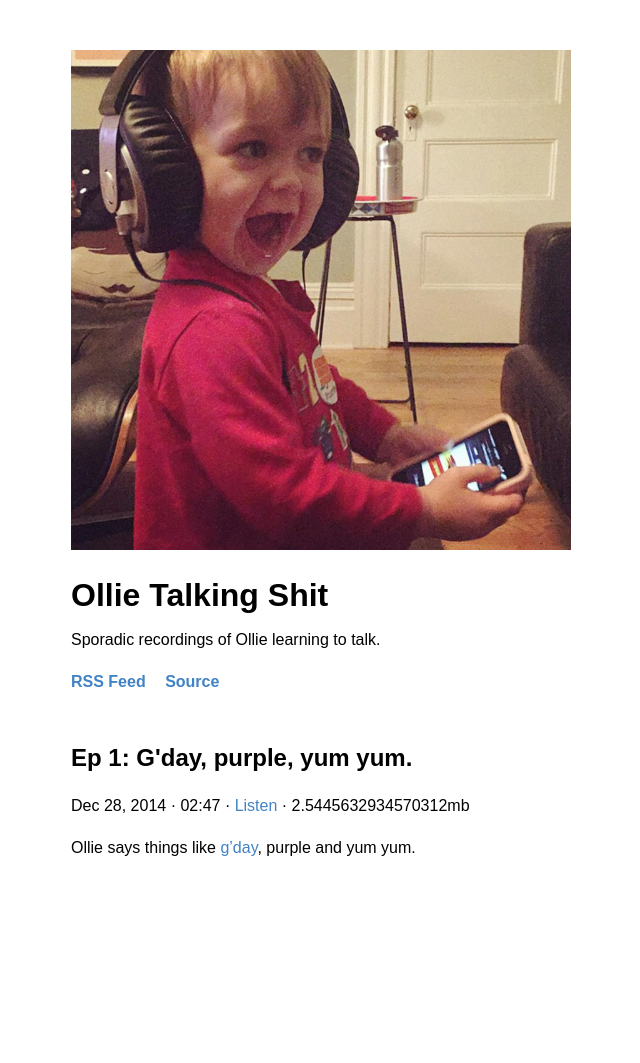
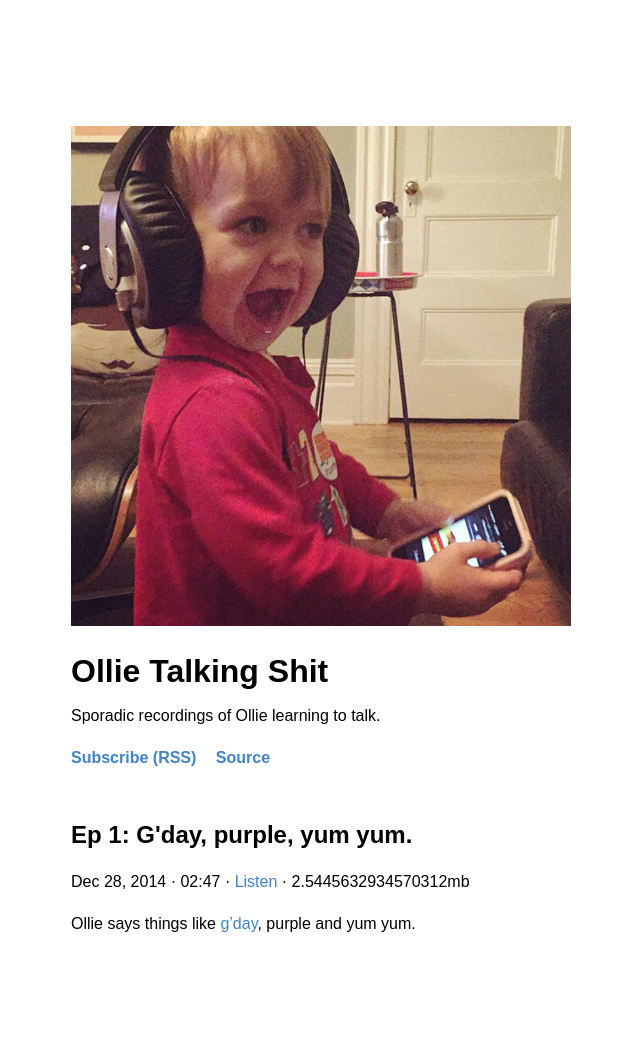
Before and after one commit to andytlr/ollie-talking-shit, a Jekyll site: the page built from index.html, in a window 1280 px wide. Shown: the whole page, without its empty margins (319-959 px from the left). Built offline with Jekyll 4.4.1, drawn with Linux system fonts in a browser that asks for light colours; before the commit the page ends 910 px from its top, so only the background shows below that.

Commit message:
Change nav. Make CSS less crap.

```diff
--- a/_includes/nav.html
+++ b/_includes/nav.html
@@ -1,4 +1,4 @@
 <ul class="nav">
-  <li><a href="{{ "/feed.xml" | prepend: site.baseurl }}">RSS Feed</a></li>
+  <li><a href="{{ "/feed.xml" | prepend: site.baseurl }}">Subscribe (RSS)</a></li>
   <li><a href="https://github.com/andytlr/ollie-talking-shit">Source</a></li>
 </ul>
--- a/css/main.scss
+++ b/css/main.scss
@@ -34,8 +34,9 @@ a {
 }
 
 .content {
-  width: 500px;
-  margin: 50px auto;
+  max-width: 500px;
+  margin: 10% auto;
+  padding: 0 10%;
 }
 
 img {
@@ -44,7 +45,7 @@ img {
 }
 
 .post {
-  margin-top: 50px;
+  margin-top: 10%;
 }
 
 .nav {
```
